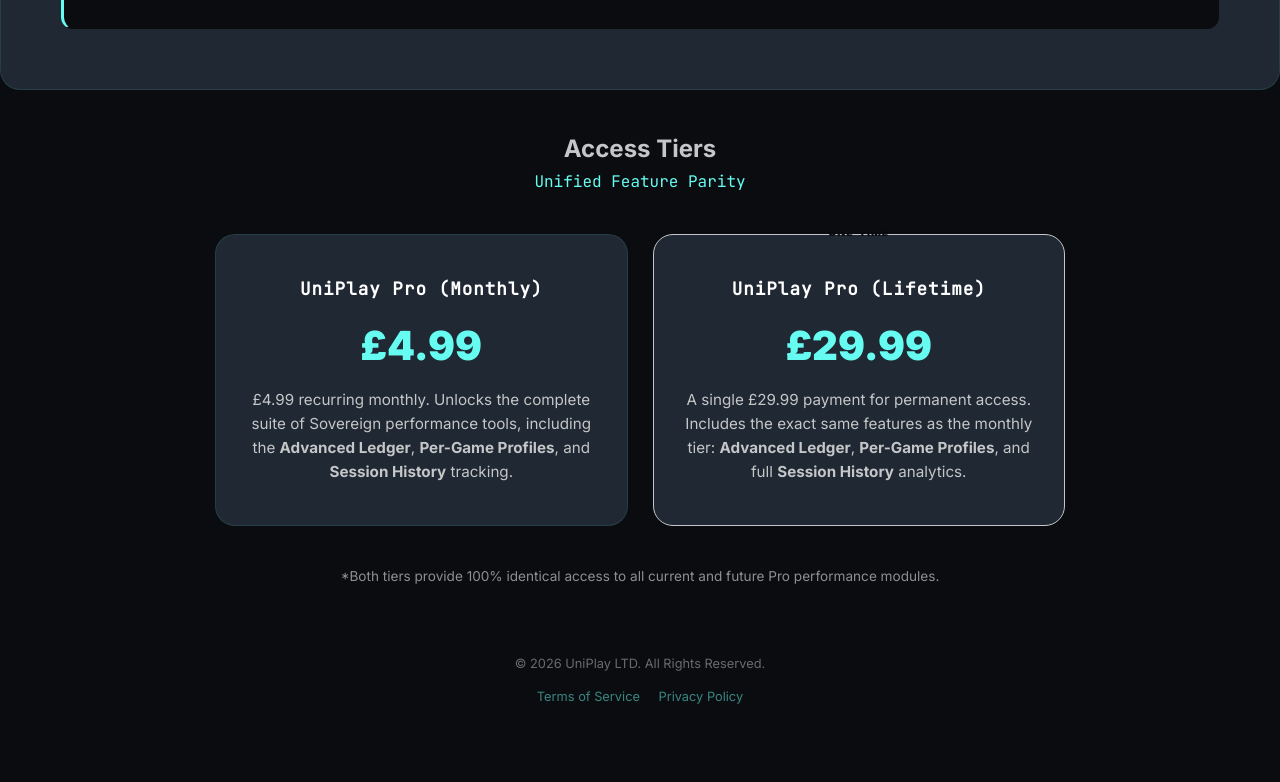
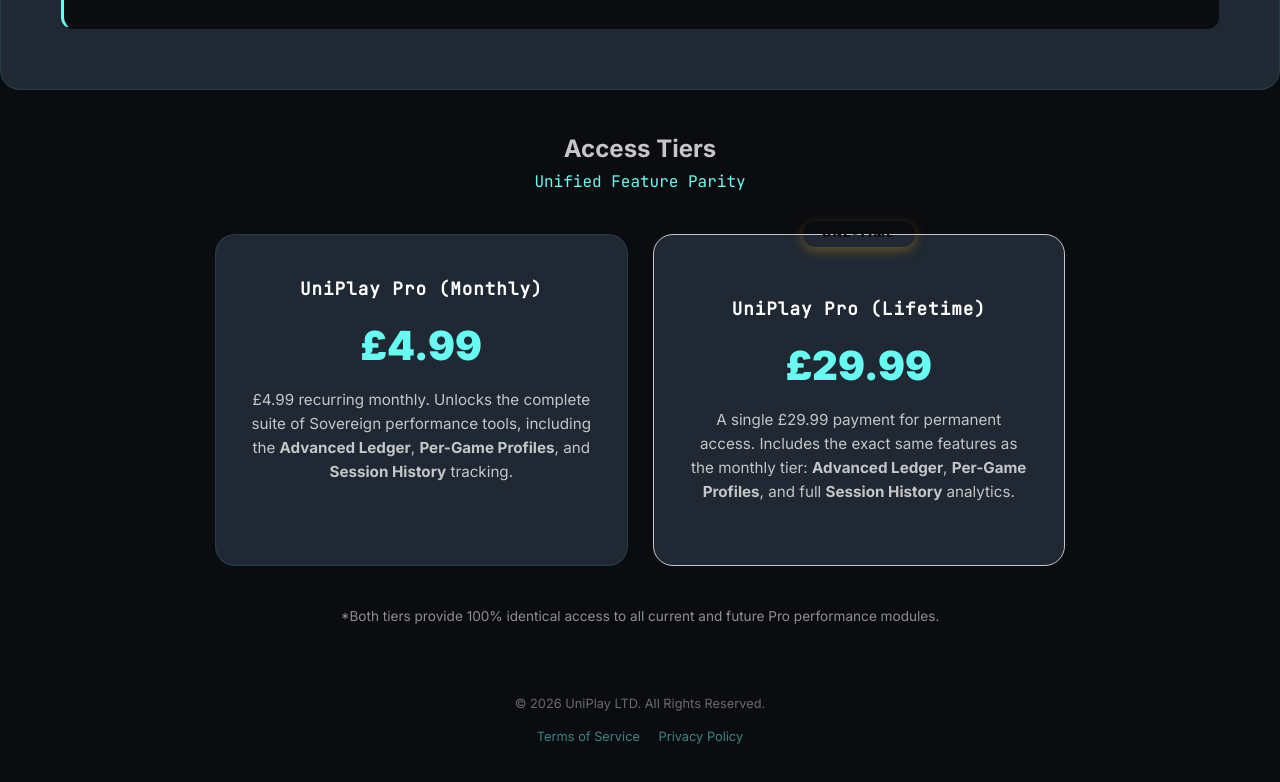
Before and after one commit to Ia-Irfan00/uniplay-web, a plain HTML site: page index.html in a window 1280 px wide. Shown: the part 1100-1882 px from the top of the page. Before the commit the page ends 1860 px from the top, so only its background shows below. Drawn offline with Linux system fonts and the light colour scheme.

```diff
--- a/index.html
+++ b/index.html
@@ -126,8 +126,22 @@
             </p>
         </div>
 
-        <div class="price-card" style="border-color: var(--sovereign); position: relative;">
-            <div style="position: absolute; top: -12px; left: 50%; transform: translateX(-50%); background: var(--sovereign); color: var(--bg); padding: 2px 12px; border-radius: 20px; font-size: 0.65rem; font-weight: 900; letter-spacing: 1px;">ONE-TIME</div>
+        <div class="price-card" style="border-color: var(--sovereign); position: relative; padding: 60px 35px;">
+    <div style="
+        position: absolute;
+        top: -14px;
+        left: 50%;
+        transform: translateX(-50%);
+        background: var(--sovereign);
+        color: var(--bg);
+        padding: 4px 20px; /* Increased horizontal padding */
+        border-radius: 20px;
+        font-size: 0.7rem;
+        font-weight: 900;
+        letter-spacing: 2px; /* Increased letter spacing for clarity */
+        box-shadow: 0 4px 12px rgba(255, 179, 0, 0.3); /* Adds depth */
+        white-space: nowrap;
+    ">ONE-TIME</div>
 
             <h3 style="color: var(--white); margin: 0; font-family: 'JetBrains Mono', monospace; letter-spacing: 1px; font-size: 1.1rem;">UniPlay Pro (Lifetime)</h3>
             <div class="price-amount">£29.99</div>
```
Also changed, not shown: tos.html (+7 -6 lines).
